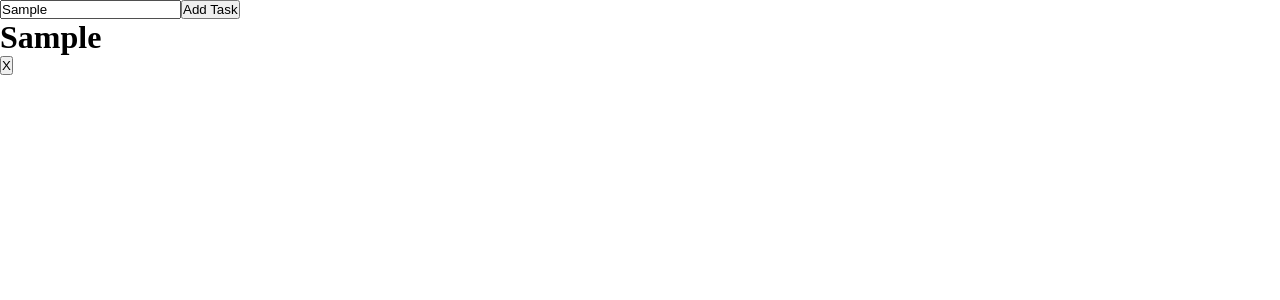
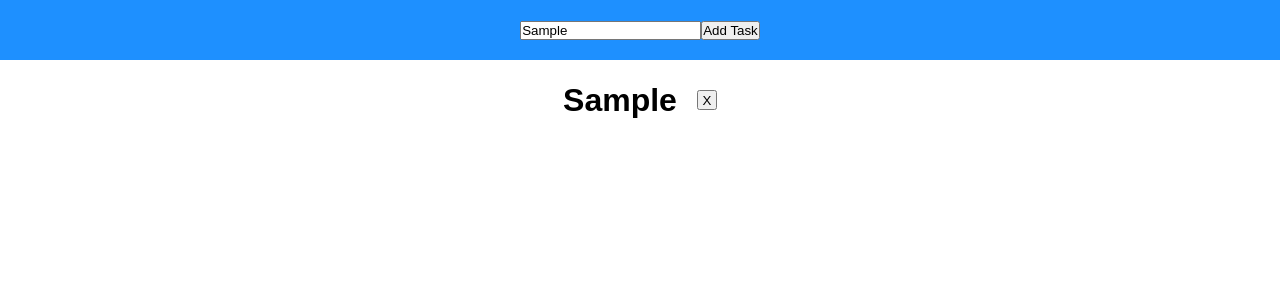
Before and after one commit to iliaalekseevofb/To-Do-app, a React (Create React App) app: page / in a window 1280 px wide. Both pictures are taken after typing "Sample" into the empty fields and a click on the button "Add Task". Shown: the top 300 px of the page. Built offline with nearby package versions, Linux system fonts and the light colour scheme.

Commit message:
Task component is added

```diff
--- a/src/App.css
+++ b/src/App.css
@@ -3,3 +3,47 @@
   padding: 0;
   box-sizing: border-box;
 }
+
+.App {
+  display: flex;
+  align-items: center;
+  flex-direction: column;
+  width: 100%;
+  font-family: Arial, Helvetica, sans-serif;
+}
+
+.addTask {
+  height: 60px;
+  background-color: dodgerblue;
+  width: 100%;
+  display: flex;
+  justify-content: center;
+  align-items: center;
+}
+
+.list {
+  height: auto;
+  width: 100%;
+  display: flex;
+  align-items: center;
+  padding-top: px;
+  flex-direction: column;
+}
+
+.task {
+  width: 500px;
+  height: 50px;
+  display: flex;
+  margin: 15px;
+  display: flex;
+  align-items: center;
+  justify-content: center;
+}
+
+.task button {
+  width: auto;
+  height: 20px;
+  width: 20px;
+  margin-left: 20px;
+  text-align: center;
+}
--- a/src/App.js
+++ b/src/App.js
@@ -1,9 +1,10 @@
 import React, { useState } from 'react';
+import Task from './components/Task';
 import './App.css';
 
 const App = () => {
   const [toDoList, setToDoList] = useState([])
-  const [newTask, setNewTask] = useState({});
+  const [newTask, setNewTask] = useState('');
   const handleChange = (e) => {
     setNewTask(e.currentTarget.value);
   }
@@ -26,12 +27,9 @@ const App = () => {
             <button onClick={addTask}>Add Task</button>
         </div>
         <div className='list'>
-          {toDoList.map((task, key) => {
+          {toDoList.map((task) => {
             return (
-              <div key={key}>
-                <h1>{task.taskName}</h1>
-                <button onClick={() => {deleteTask(task.id)}}>X</button>
-              </div>
+              <Task taskName={task.taskName} id={task.id} deleteTask={deleteTask}/>
             )
           })}
         </div>
--- /dev/null
+++ b/src/components/Task.js
@@ -0,0 +1,12 @@
+import React from 'react';
+
+const Task = (props) => {
+  return (
+    <div className='task'>
+      <h1>{props.taskName}</h1>
+      <button onClick={() => {props.deleteTask(props.id)}}>X</button>
+    </div>
+  )
+}
+
+export default Task
```
